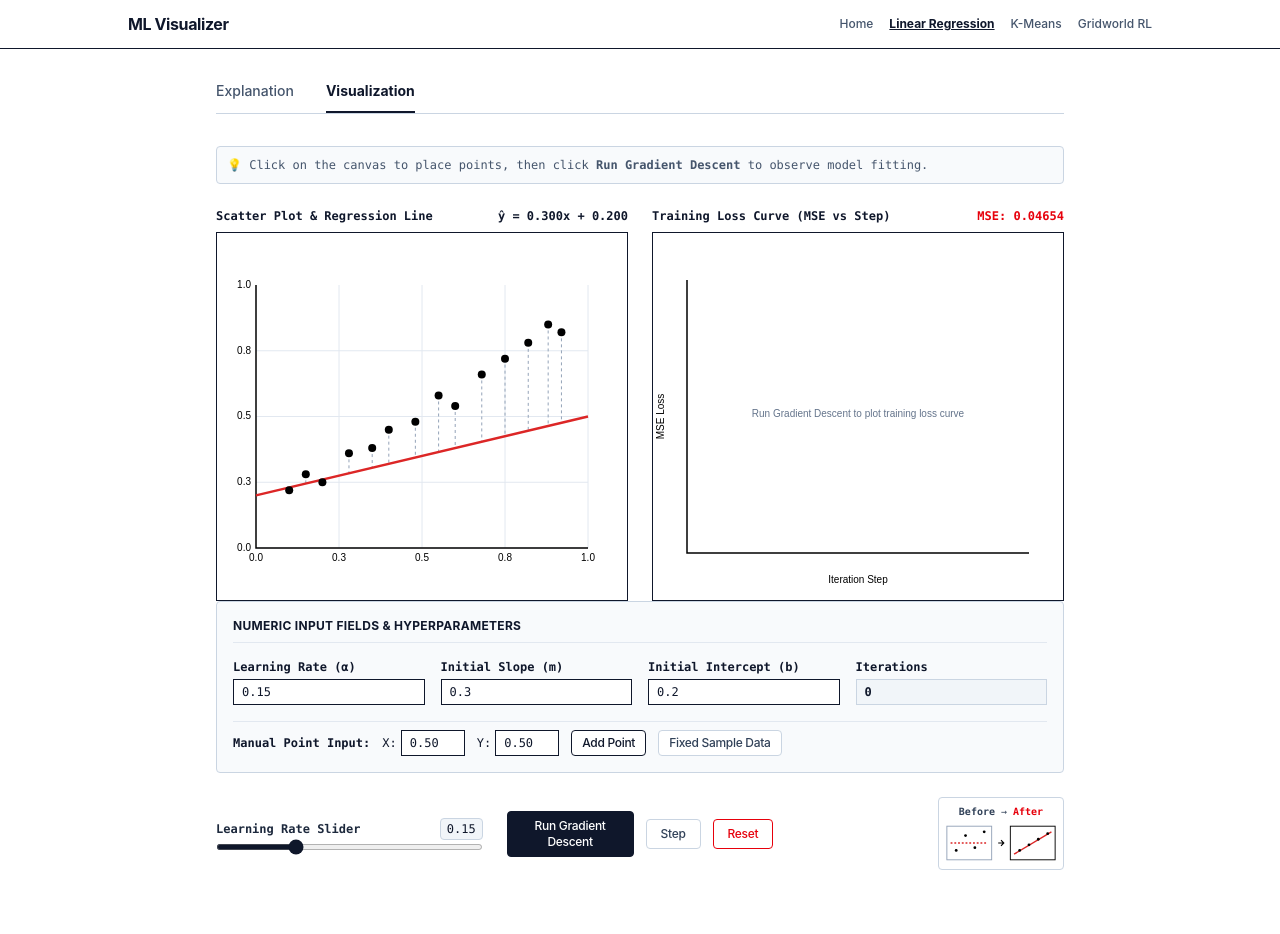
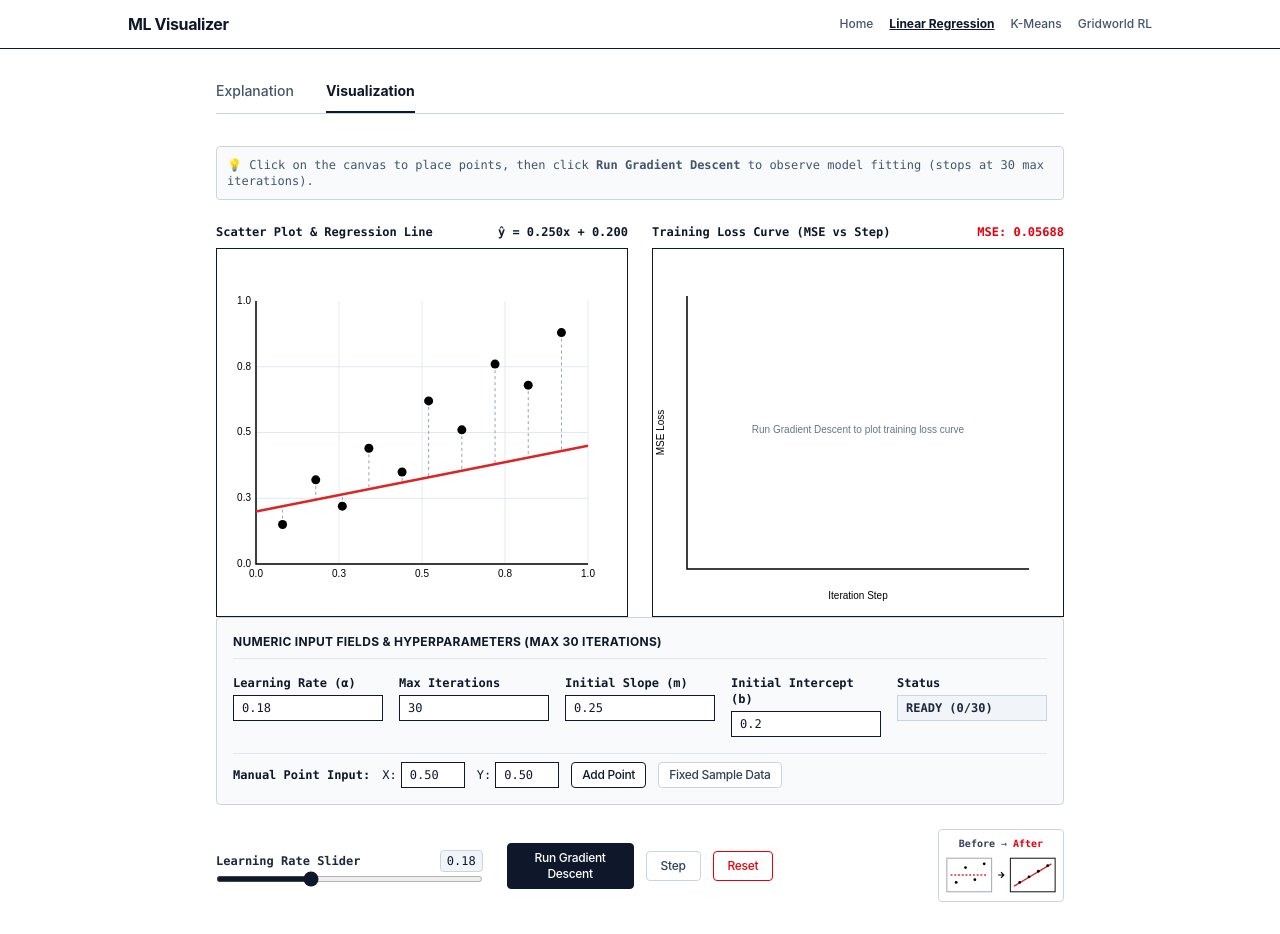
Before and after one commit to afngh/model-v, a React (Vite) app: page /linear-regression in a window 1280 px wide. Both pictures are taken after a click on the button "Visualization". Before the commit the page ends 902 px from the top, so only its background shows below. Built offline with nearby package versions, Linux system fonts and the light colour scheme.

Commit message:
Add-max-iterations-limit-and-well-spaced-distant-points

```diff
--- a/src/components/linear/Visualization.jsx
+++ b/src/components/linear/Visualization.jsx
@@ -5,28 +5,25 @@ import Button from '../Button';
 import BeforeAfterThumbnail from '../diagrams/BeforeAfterThumbnail';
 import { stepGradientDescent, calculateMSE, predict } from '../../utils/linearRegression';
 
-// Fixed, deterministic dataset (no random variance)
+// Fixed, well-spaced deterministic points with distinct visual distance across canvas
 const FIXED_DEFAULT_POINTS = [
-  { x: 0.10, y: 0.22 },
-  { x: 0.15, y: 0.28 },
-  { x: 0.20, y: 0.25 },
-  { x: 0.28, y: 0.36 },
-  { x: 0.35, y: 0.38 },
-  { x: 0.40, y: 0.45 },
-  { x: 0.48, y: 0.48 },
-  { x: 0.55, y: 0.58 },
-  { x: 0.60, y: 0.54 },
-  { x: 0.68, y: 0.66 },
-  { x: 0.75, y: 0.72 },
-  { x: 0.82, y: 0.78 },
-  { x: 0.88, y: 0.85 },
-  { x: 0.92, y: 0.82 }
+  { x: 0.08, y: 0.15 },
+  { x: 0.18, y: 0.32 },
+  { x: 0.26, y: 0.22 },
+  { x: 0.34, y: 0.44 },
+  { x: 0.44, y: 0.35 },
+  { x: 0.52, y: 0.62 },
+  { x: 0.62, y: 0.51 },
+  { x: 0.72, y: 0.76 },
+  { x: 0.82, y: 0.68 },
+  { x: 0.92, y: 0.88 }
 ];
 
-// Fixed starting weights & optimal learning rate for instant convergence
-const FIXED_INITIAL_M = 0.30;
+// Fixed starting weights & optimal learning rate for fast convergence
+const FIXED_INITIAL_M = 0.25;
 const FIXED_INITIAL_B = 0.20;
-const DEFAULT_LEARNING_RATE = 0.15;
+const DEFAULT_LEARNING_RATE = 0.18;
+const DEFAULT_MAX_ITERATIONS = 30;
 
 const Visualization = () => {
   // Points in normalized space [0, 1]
@@ -35,6 +32,7 @@ const Visualization = () => {
   const [m, setM] = useState(FIXED_INITIAL_M);
   const [b, setB] = useState(FIXED_INITIAL_B);
   const [learningRate, setLearningRate] = useState(DEFAULT_LEARNING_RATE);
+  const [maxIterations, setMaxIterations] = useState(DEFAULT_MAX_ITERATIONS);
   const [isRunning, setIsRunning] = useState(false);
   const [iterations, setIterations] = useState(0);
 
@@ -49,20 +47,30 @@ const Visualization = () => {
   const mRef = useRef(m);
   const bRef = useRef(b);
   const lrRef = useRef(learningRate);
+  const maxIterRef = useRef(maxIterations);
   const isRunningRef = useRef(isRunning);
+  const iterationsRef = useRef(iterations);
   const animFrameIdRef = useRef(null);
 
   useEffect(() => { pointsRef.current = points; }, [points]);
   useEffect(() => { mRef.current = m; }, [m]);
   useEffect(() => { bRef.current = b; }, [b]);
   useEffect(() => { lrRef.current = learningRate; }, [learningRate]);
+  useEffect(() => { maxIterRef.current = maxIterations; }, [maxIterations]);
   useEffect(() => { isRunningRef.current = isRunning; }, [isRunning]);
+  useEffect(() => { iterationsRef.current = iterations; }, [iterations]);
 
   const currentMSE = calculateMSE(points, m, b);
+  const isConverged = iterations >= maxIterations;
 
-  // Single step gradient descent execution
+  // Single step gradient descent execution with max iterations limit check
   const handleSingleStep = useCallback(() => {
     if (pointsRef.current.length === 0) return;
+    if (iterationsRef.current >= maxIterRef.current) {
+      setIsRunning(false);
+      return;
+    }
+
     const updated = stepGradientDescent(
       pointsRef.current,
       mRef.current,
@@ -77,19 +85,26 @@ const Visualization = () => {
     bRef.current = newB;
     setM(newM);
     setB(newB);
-    setIterations(prev => prev + 1);
+    const nextIter = iterationsRef.current + 1;
+    setIterations(nextIter);
     setLossHistory(prev => [...prev.slice(-150), newMse]);
+
+    if (nextIter >= maxIterRef.current) {
+      setIsRunning(false);
+    }
   }, []);
 
-  // Animation Loop (Fast Gradient Descent - 25ms per step)
+  // Animation Loop (Fast Gradient Descent with limited iterations)
   useEffect(() => {
     let lastTime = 0;
     const loop = (timestamp) => {
-      if (isRunningRef.current && pointsRef.current.length > 0) {
+      if (isRunningRef.current && pointsRef.current.length > 0 && iterationsRef.current < maxIterRef.current) {
         if (timestamp - lastTime > 25) {
           lastTime = timestamp;
           handleSingleStep();
         }
+      } else if (iterationsRef.current >= maxIterRef.current && isRunningRef.current) {
+        setIsRunning(false);
       }
       animFrameIdRef.current = requestAnimationFrame(loop);
     };
@@ -222,13 +237,13 @@ const Visualization = () => {
     ctx.lineTo(toCanvasX(1), toCanvasY(y1));
     ctx.stroke();
 
-    // Scatter Points (Black dots)
+    // Scatter Points (Black dots with distinct visual spacing)
     points.forEach(p => {
       const px = toCanvasX(p.x);
       const py = toCanvasY(p.y);
 
       ctx.beginPath();
-      ctx.arc(px, py, 4, 0, Math.PI * 2);
+      ctx.arc(px, py, 4.5, 0, Math.PI * 2);
       ctx.fillStyle = '#000000';
       ctx.fill();
     });
@@ -292,7 +307,7 @@ const Visualization = () => {
     <div className="space-y-6">
       {/* One-Line Reminder */}
       <div className="text-xs text-slate-600 bg-slate-50 p-2.5 border border-slate-300 rounded-sm font-mono">
-        💡 Click on the canvas to place points, then click <strong>Run Gradient Descent</strong> to observe model fitting.
+        💡 Click on the canvas to place points, then click <strong>Run Gradient Descent</strong> to observe model fitting (stops at {maxIterations} max iterations).
       </div>
 
       {/* Main Plots Layout */}
@@ -321,10 +336,10 @@ const Visualization = () => {
       {/* Numeric Input Fields Section */}
       <div className="bg-slate-50 p-4 border border-slate-300 rounded-sm space-y-4">
         <h3 className="text-xs font-bold text-slate-900 uppercase tracking-wide border-b border-slate-200 pb-2">
-          Numeric Input Fields & Hyperparameters
+          Numeric Input Fields & Hyperparameters (Max {maxIterations} Iterations)
         </h3>
 
-        <div className="grid grid-cols-1 sm:grid-cols-2 md:grid-cols-4 gap-4 text-xs">
+        <div className="grid grid-cols-1 sm:grid-cols-2 md:grid-cols-5 gap-4 text-xs">
           <div>
             <label className="font-mono font-semibold block mb-1">Learning Rate (α)</label>
             <input
@@ -334,6 +349,19 @@ const Visualization = () => {
               max="0.5"
               value={learningRate}
               onChange={(e) => setLearningRate(Math.max(0.01, Math.min(0.5, parseFloat(e.target.value) || 0.01)))}
+              className="w-full px-2 py-1 bg-white border border-slate-900 font-mono text-xs"
+            />
+          </div>
+
+          <div>
+            <label className="font-mono font-semibold block mb-1">Max Iterations</label>
+            <input
+              type="number"
+              step="5"
+              min="5"
+              max="100"
+              value={maxIterations}
+              onChange={(e) => setMaxIterations(Math.max(5, Math.min(100, parseInt(e.target.value) || 30)))}
               className="w-full px-2 py-1 bg-white border border-slate-900 font-mono text-xs"
             />
           </div>
@@ -363,12 +391,12 @@ const Visualization = () => {
           </div>
 
           <div>
-            <label className="font-mono font-semibold block mb-1">Iterations</label>
+            <label className="font-mono font-semibold block mb-1">Status</label>
             <input
               type="text"
               readOnly
-              value={iterations}
-              className="w-full px-2 py-1 bg-slate-100 border border-slate-300 font-mono text-xs font-bold"
+              value={isConverged ? `CONVERGED (${iterations}/${maxIterations})` : isRunning ? `RUNNING (${iterations}/${maxIterations})` : `READY (${iterations}/${maxIterations})`}
+              className={`w-full px-2 py-1 border font-mono text-xs font-bold ${isConverged ? 'bg-green-100 border-green-600 text-green-800' : 'bg-slate-100 border-slate-300 text-slate-800'}`}
             />
           </div>
         </div>
@@ -427,13 +455,19 @@ const Visualization = () => {
         <div className="flex items-center gap-3">
           <Button
             variant={isRunning ? 'secondary' : 'primary'}
-            onClick={() => setIsRunning(!isRunning)}
+            onClick={() => {
+              if (isConverged) {
+                setIterations(0);
+                setLossHistory([]);
+              }
+              setIsRunning(!isRunning);
+            }}
             disabled={points.length === 0}
           >
-            {isRunning ? 'Pause' : 'Run Gradient Descent'}
+            {isRunning ? 'Pause' : isConverged ? 'Restart' : 'Run Gradient Descent'}
           </Button>
 
-          <Button variant="outline" onClick={handleSingleStep} disabled={isRunning || points.length === 0}>
+          <Button variant="outline" onClick={handleSingleStep} disabled={isRunning || isConverged || points.length === 0}>
             Step
           </Button>
 
```
